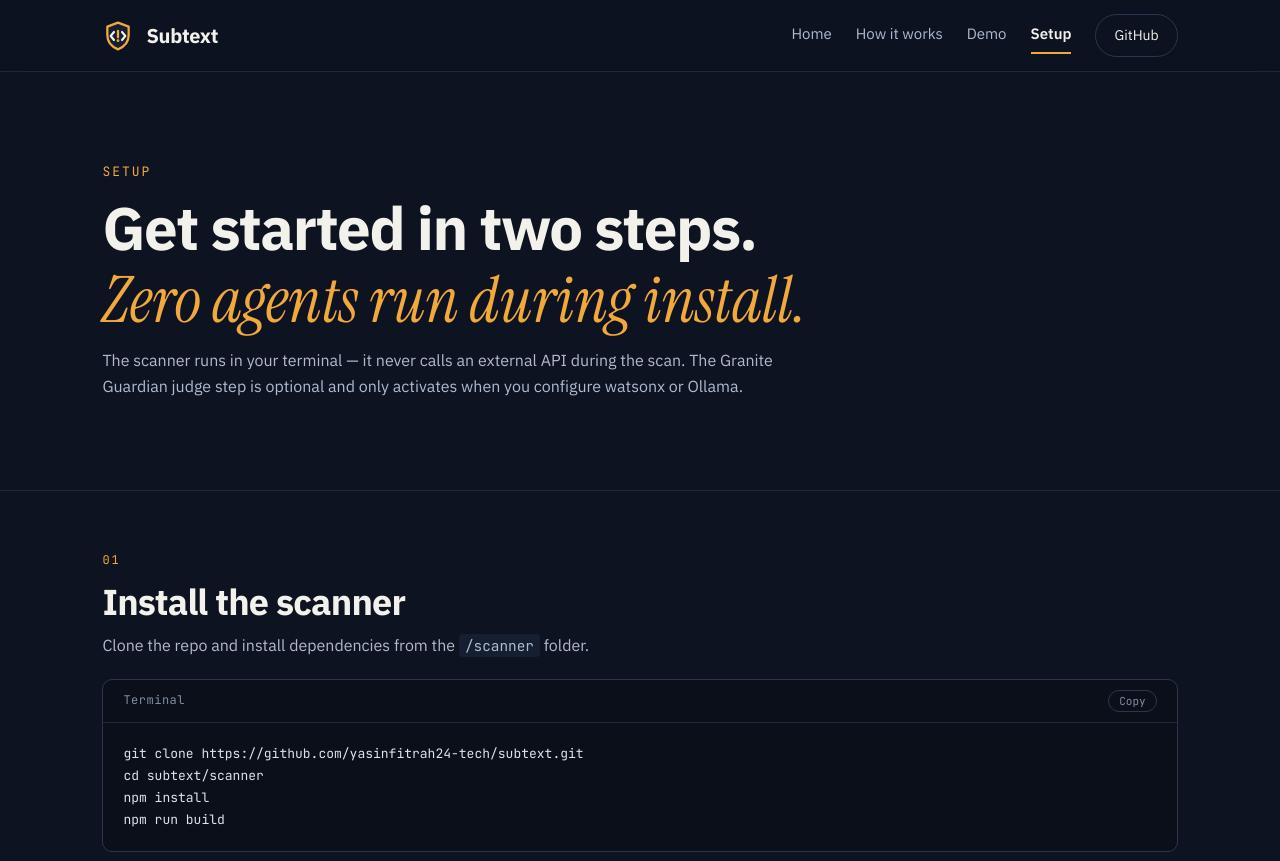
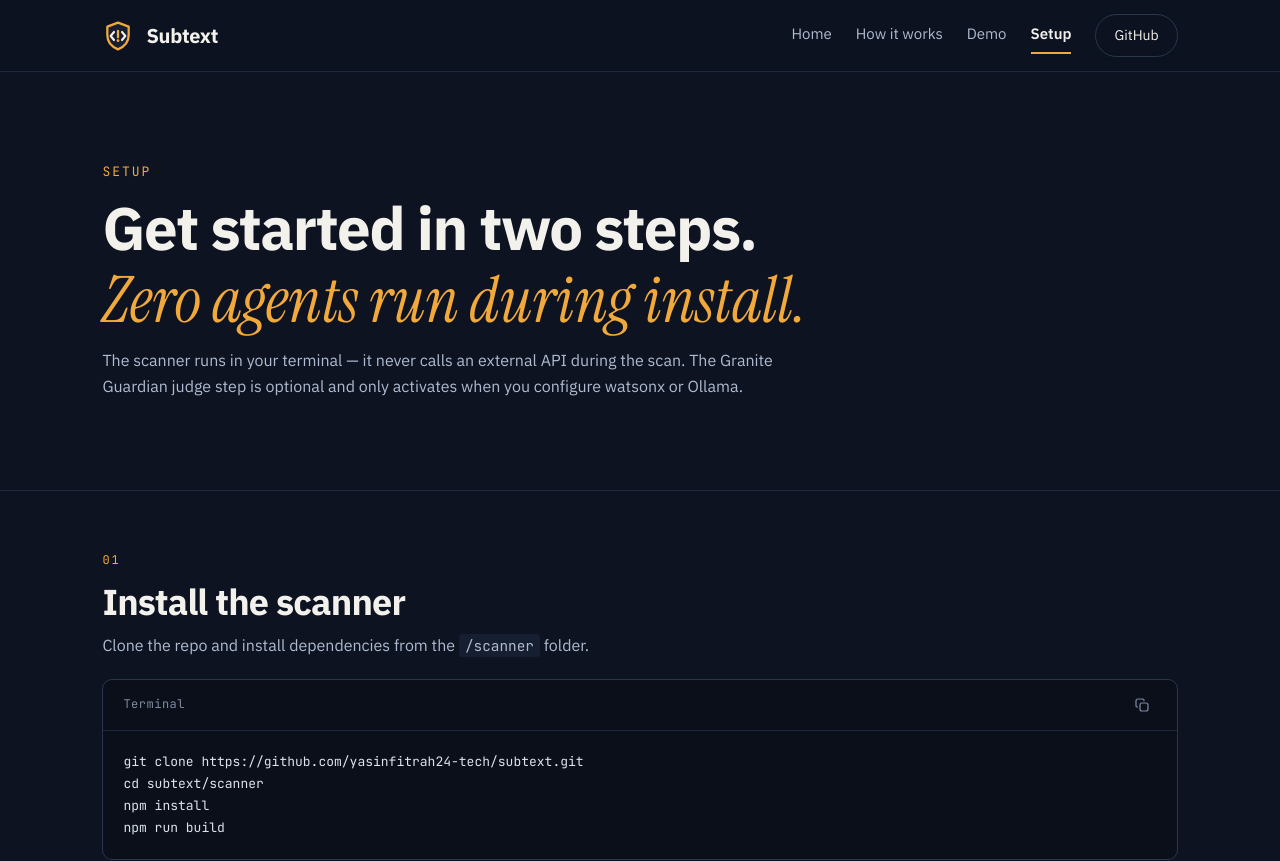
Before and after one commit to yasinfitrah24-tech/subtext, a Next.js app in the folder web/: page /setup in a window 1280 px wide. Shown: the top 861 px of the page. Built offline with nearby package versions, Linux system fonts and the light colour scheme.

Commit message:
Fix hero animations, copy icon, checkpoint icon sizes

```diff
--- a/web/pages/setup.tsx
+++ b/web/pages/setup.tsx
@@ -11,8 +11,22 @@ function CopyButton({ text }: { text: string }) {
     });
   }, [text]);
   return (
-    <button className={styles.copyBtn} onClick={copy} aria-label="Copy to clipboard">
-      {copied ? 'Copied' : 'Copy'}
+    <button
+      className={`${styles.copyBtn} ${copied ? styles.copyDone : ''}`}
+      onClick={copy}
+      aria-label={copied ? 'Copied' : 'Copy to clipboard'}
+      title={copied ? 'Copied' : 'Copy'}
+    >
+      {copied ? (
+        <svg width="16" height="16" viewBox="0 0 24 24" fill="none" stroke="currentColor" strokeWidth="2" strokeLinecap="round" strokeLinejoin="round">
+          <path d="M5 12.5l4.5 4.5L19 7.5" />
+        </svg>
+      ) : (
+        <svg width="16" height="16" viewBox="0 0 24 24" fill="none" stroke="currentColor" strokeWidth="1.8" strokeLinecap="round" strokeLinejoin="round">
+          <rect x="9" y="9" width="12" height="12" rx="3" />
+          <path d="M15 5.5V5a2 2 0 0 0-2-2H6a3 3 0 0 0-3 3v7a2 2 0 0 0 2 2h.5" />
+        </svg>
+      )}
     </button>
   );
 }
--- a/web/styles/Setup.module.css
+++ b/web/styles/Setup.module.css
@@ -95,20 +95,28 @@
 
 .copyBtn {
   flex-shrink: 0;
-  padding: 3px 10px;
-  border: 1px solid #2A3650;
-  border-radius: 999px;
+  width: 30px;
+  height: 30px;
+  display: inline-flex;
+  align-items: center;
+  justify-content: center;
+  padding: 0;
+  border: none;
+  border-radius: 6px;
   background: transparent;
   color: #7F8CA3;
-  font-family: 'JetBrains Mono', monospace;
-  font-size: 11px;
   cursor: pointer;
-  transition: border-color 0.15s ease, color 0.15s ease;
+  transition: background 0.15s ease, color 0.15s ease;
 }
 
 .copyBtn:hover {
-  border-color: #F2A93B;
-  color: #F2A93B;
+  background: rgba(255, 255, 255, 0.05);
+  color: #F3F1EC;
+}
+
+.copyDone,
+.copyDone:hover {
+  color: #3CC2AE;
 }
 
 .pre {
```
Also changed, not shown: web/pages/how-it-works.tsx (+14 -9 lines), web/styles/Home.module.css (+28 -0 lines), web/styles/HowItWorks.module.css (+13 -3 lines).
